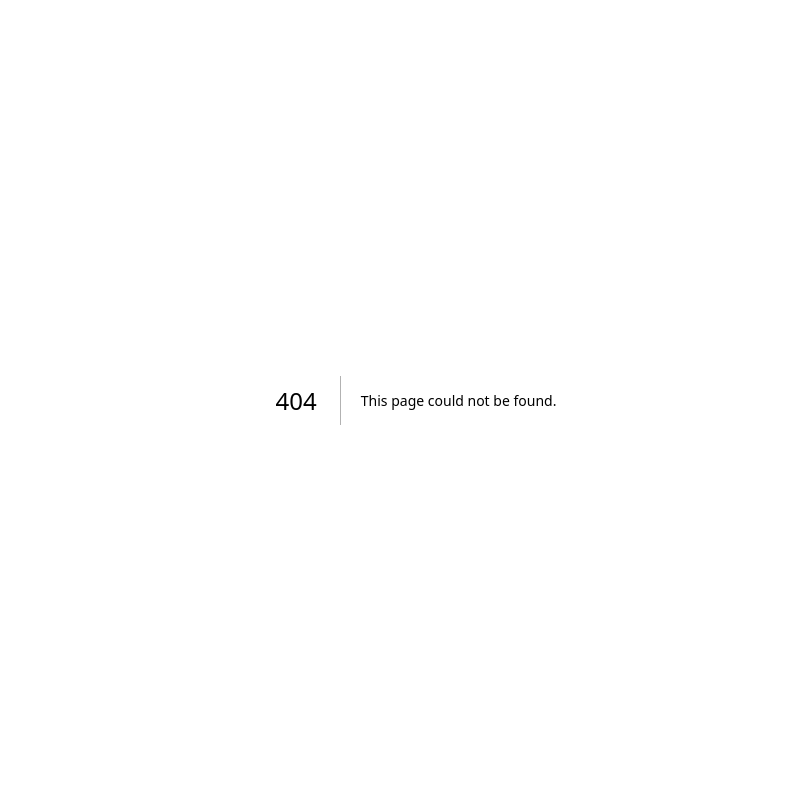
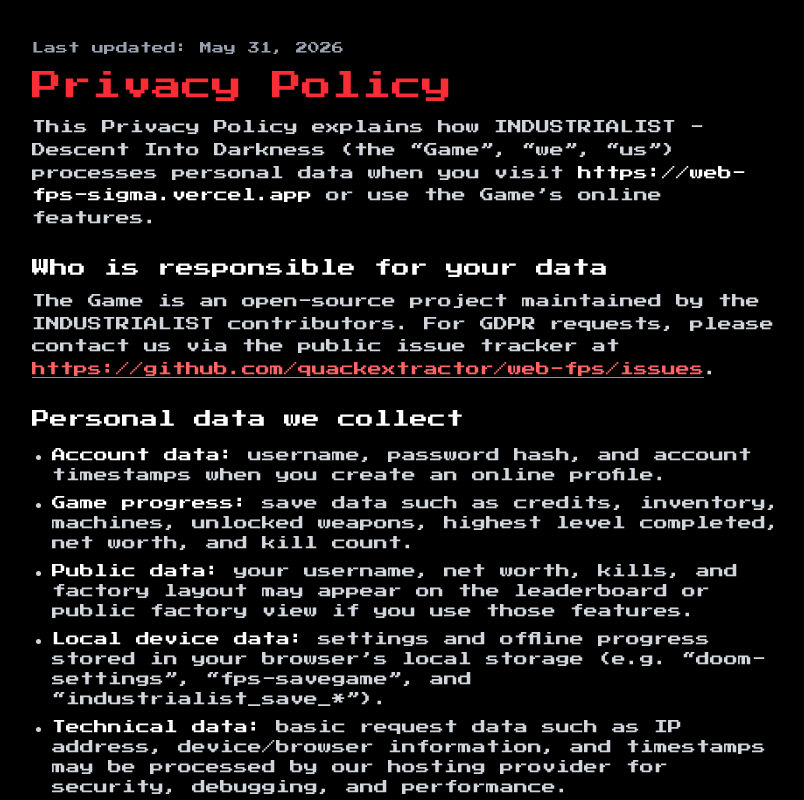
Before and after one commit to quackextractor/web-fps, a Next.js app in the folder frontend/: page /privacy in a window 1280 px wide. Before the commit this address had no page. Shown: the whole page, without its empty margins (224-1028 px from the left). Built offline with nearby package versions, Linux system fonts and the light colour scheme.

Commit message:
Add privacy policy page

```diff
--- /dev/null
+++ b/frontend/app/privacy/page.tsx
@@ -0,0 +1,199 @@
+import type { Metadata } from "next";
+import Link from "next/link";
+
+export const metadata: Metadata = {
+  title: "Privacy Policy | INDUSTRIALIST",
+  description: "GDPR privacy policy for INDUSTRIALIST - Descent Into Darkness.",
+};
+
+export default function PrivacyPolicyPage() {
+  return (
+    <main className="min-h-[100dvh] bg-black text-gray-200">
+      <div className="h-[100dvh] overflow-y-auto px-6 py-10">
+        <div className="mx-auto flex w-full max-w-3xl flex-col gap-6">
+          <header className="space-y-3">
+            <p className="retro-text text-xs text-gray-400">Last updated: May 31, 2026</p>
+            <h1 className="retro-text text-2xl text-red-500 sm:text-3xl">
+              Privacy Policy
+            </h1>
+            <p className="text-sm leading-relaxed text-gray-300">
+              This Privacy Policy explains how INDUSTRIALIST - Descent Into Darkness (the
+              “Game”, “we”, “us”) processes personal data when you visit{" "}
+              <span className="text-white">https://web-fps-sigma.vercel.app</span> or use
+              the Game’s online features.
+            </p>
+          </header>
+
+          <section className="space-y-2">
+            <h2 className="retro-text text-lg text-white">Who is responsible for your data</h2>
+            <p className="text-sm leading-relaxed text-gray-300">
+              The Game is an open-source project maintained by the INDUSTRIALIST
+              contributors. For GDPR requests, please contact us via the public issue
+              tracker at{" "}
+              <a
+                href="https://github.com/quackextractor/web-fps/issues"
+                className="text-red-400 underline"
+                target="_blank"
+                rel="noreferrer"
+              >
+                https://github.com/quackextractor/web-fps/issues
+              </a>
+              .
+            </p>
+          </section>
+
+          <section className="space-y-3">
+            <h2 className="retro-text text-lg text-white">Personal data we collect</h2>
+            <ul className="list-disc space-y-2 pl-5 text-sm text-gray-300">
+              <li>
+                <span className="text-white">Account data:</span> username, password
+                hash, and account timestamps when you create an online profile.
+              </li>
+              <li>
+                <span className="text-white">Game progress:</span> save data such as
+                credits, inventory, machines, unlocked weapons, highest level completed,
+                net worth, and kill count.
+              </li>
+              <li>
+                <span className="text-white">Public data:</span> your username, net
+                worth, kills, and factory layout may appear on the leaderboard or public
+                factory view if you use those features.
+              </li>
+              <li>
+                <span className="text-white">Local device data:</span> settings and
+                offline progress stored in your browser’s local storage (e.g.
+                “doom-settings”, “fps-savegame”, and “industrialist_save_*”).
+              </li>
+              <li>
+                <span className="text-white">Technical data:</span> basic request data
+                such as IP address, device/browser information, and timestamps may be
+                processed by our hosting provider for security, debugging, and
+                performance.
+              </li>
+              <li>
+                <span className="text-white">Analytics:</span> we use Vercel Analytics to
+                understand aggregate usage (for example, page views and performance
+                metrics). Vercel may process IP addresses and device data according to
+                its privacy policy.
+              </li>
+            </ul>
+          </section>
+
+          <section className="space-y-3">
+            <h2 className="retro-text text-lg text-white">Why we use your data</h2>
+            <ul className="list-disc space-y-2 pl-5 text-sm text-gray-300">
+              <li>Provide the Game, online saves, and leaderboards.</li>
+              <li>Authenticate accounts and prevent abuse or cheating.</li>
+              <li>Store your preferences and offline progress locally.</li>
+              <li>Measure performance and improve the experience.</li>
+            </ul>
+          </section>
+
+          <section className="space-y-3">
+            <h2 className="retro-text text-lg text-white">Legal bases (GDPR)</h2>
+            <ul className="list-disc space-y-2 pl-5 text-sm text-gray-300">
+              <li>
+                <span className="text-white">Contract:</span> processing needed to
+                deliver online features you request.
+              </li>
+              <li>
+                <span className="text-white">Legitimate interests:</span> securing the
+                service, preventing fraud, and improving stability.
+              </li>
+              <li>
+                <span className="text-white">Consent:</span> where required for non-essential
+                analytics.
+              </li>
+            </ul>
+          </section>
+
+          <section className="space-y-3">
+            <h2 className="retro-text text-lg text-white">Cookies & local storage</h2>
+            <p className="text-sm leading-relaxed text-gray-300">
+              The Game uses essential cookies for authentication (for example, an
+              “auth_token” session cookie and a short-lived login token cookie). We also
+              use browser local storage to remember your settings and offline progress.
+              You can clear cookies and local storage in your browser settings; doing so
+              will remove local saves and sign you out.
+            </p>
+          </section>
+
+          <section className="space-y-3">
+            <h2 className="retro-text text-lg text-white">Sharing & service providers</h2>
+            <p className="text-sm leading-relaxed text-gray-300">
+              We use trusted service providers to host and operate the Game, including
+              Vercel (hosting/analytics) and Supabase/PostgreSQL (database). These
+              providers process data on our behalf and under their own privacy
+              obligations.
+            </p>
+          </section>
+
+          <section className="space-y-3">
+            <h2 className="retro-text text-lg text-white">International transfers</h2>
+            <p className="text-sm leading-relaxed text-gray-300">
+              Our service providers may process data outside the EEA. When they do, they
+              rely on appropriate safeguards such as Standard Contractual Clauses.
+            </p>
+          </section>
+
+          <section className="space-y-3">
+            <h2 className="retro-text text-lg text-white">Retention</h2>
+            <p className="text-sm leading-relaxed text-gray-300">
+              Account and gameplay data are stored while your account is active or until
+              you request deletion. Local storage persists until you clear it. Server
+              logs and analytics are retained for limited periods consistent with
+              provider policies.
+            </p>
+          </section>
+
+          <section className="space-y-3">
+            <h2 className="retro-text text-lg text-white">Your GDPR rights</h2>
+            <ul className="list-disc space-y-2 pl-5 text-sm text-gray-300">
+              <li>Access, correct, or delete your personal data.</li>
+              <li>Object to or restrict certain processing.</li>
+              <li>Request portability of your data.</li>
+              <li>Withdraw consent where processing is based on consent.</li>
+              <li>File a complaint with your local data protection authority.</li>
+            </ul>
+            <p className="text-sm leading-relaxed text-gray-300">
+              To exercise these rights, contact us via the issue tracker linked above.
+            </p>
+          </section>
+
+          <section className="space-y-3">
+            <h2 className="retro-text text-lg text-white">Automated decisions</h2>
+            <p className="text-sm leading-relaxed text-gray-300">
+              We do not use automated decision-making or profiling that produces legal
+              or similarly significant effects.
+            </p>
+          </section>
+
+          <section className="space-y-3">
+            <h2 className="retro-text text-lg text-white">Children</h2>
+            <p className="text-sm leading-relaxed text-gray-300">
+              The Game is not directed to children under 16. If you are under 16, please
+              use the Game only with parental consent.
+            </p>
+          </section>
+
+          <section className="space-y-3">
+            <h2 className="retro-text text-lg text-white">Changes to this policy</h2>
+            <p className="text-sm leading-relaxed text-gray-300">
+              We may update this policy from time to time. The latest version will
+              always be available on this page.
+            </p>
+          </section>
+
+          <footer className="pt-4">
+            <Link
+              href="/"
+              className="retro-text text-xs text-red-400 underline hover:text-red-300"
+            >
+              Return to game
+            </Link>
+          </footer>
+        </div>
+      </div>
+    </main>
+  );
+}
```
